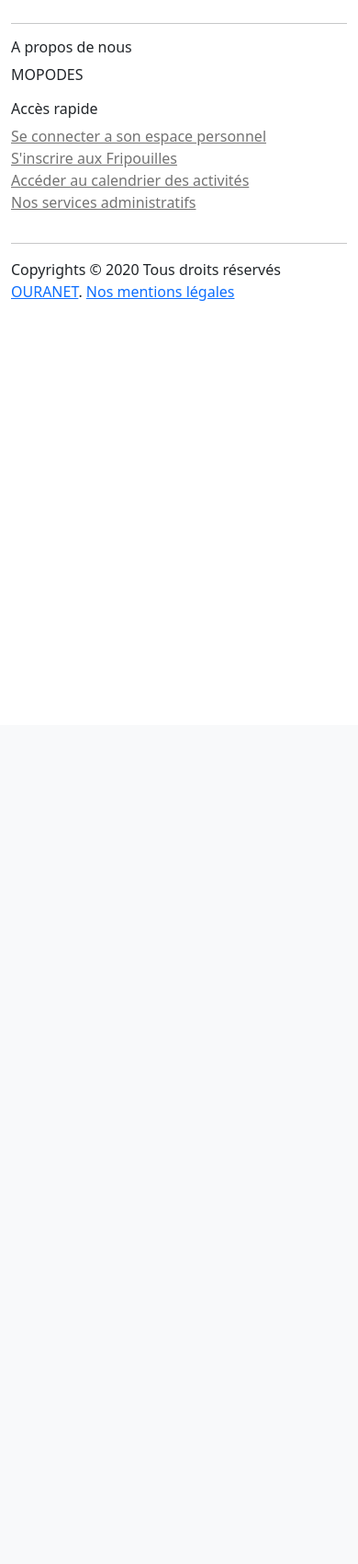
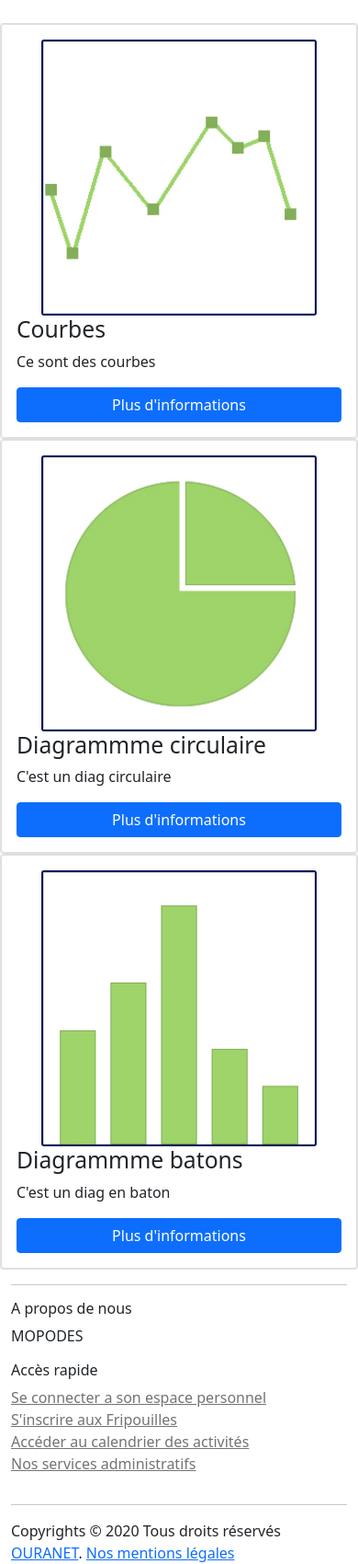
Before and after one commit to thomasrts/HackathonBSM, a PHP site: page / in a window 390 px wide. Shown: the part 56-1756 px from the top of the page at 92% size. Before the commit the page ends 383 px from the top, so only its background shows below. Run offline with PHP 8.4, Linux system fonts and the light colour scheme.

Commit message:
v 0.0.4 10/10/20 10:31

```diff
--- a/css/footer.css
+++ b/css/footer.css
@@ -161,3 +161,10 @@
         font-weight:600
     }
 }
+
+.img-graph{
+    width: 300px;
+    height: 300px;
+    display: block;
+    margin-left: auto;
+    margin-right: auto}
--- a/index.php
+++ b/index.php
@@ -17,9 +17,43 @@ $footer = new footer();
     <script src="js/bootstrap.bundle.js"></script>
     <title>MOPODES</title>
 </head>
-<body>
+
 <header><?php $header->getheader()?></header>
 
+<div class="row">
+    <div class="col-sm-4">
+        <div class="card">
+            <div class="col col-12  card card-body">
+                <img class="card-img img-graph" src="img/Courbes.jpg">
+                <h2 class="card-title ">Courbes</h2>
+                <p class="card-text">Ce sont des courbes</p>
+                <a href="#" class="btn btn-primary">Plus d'informations</a>
+            </div>
+        </div>
+    </div>
+    <div class="col-sm-4">
+        <div class="card">
+         <div class="col col-12 card card-body">
+            <img class="card-img img-graph" src="img/Diagramme%20circulaire.jpg">
+            <h2 class="card-title">Diagrammme circulaire</h2>
+            <p class="card-text">C'est un diag circulaire</p>
+            <a href="#" class="btn btn-primary">Plus d'informations</a>
+        </div>
+        </div>
+    </div>
+    <div class="col-sm-4">
+        <div class="card">
+            <div class="col col-12 card card-body">
+                <img class="card-img img-graph" src="img/Diagramme%20en%20batons.jpg">
+                <h2 class="card-title">Diagrammme batons</h2>
+                <p class="card-text">C'est un diag en baton</p>
+                <a href="#" class="btn btn-primary">Plus d'informations</a>
+            </div>
+        </div>
+    </div>
+</div>
+
 <footer><?php $footer->getfooter();?></footer>
+
 </body>
 </html>
```
Also changed, not shown: img/Courbes.jpg (added), img/Diagramme circulaire.jpg (added), img/Diagramme en batons.jpg (added).
